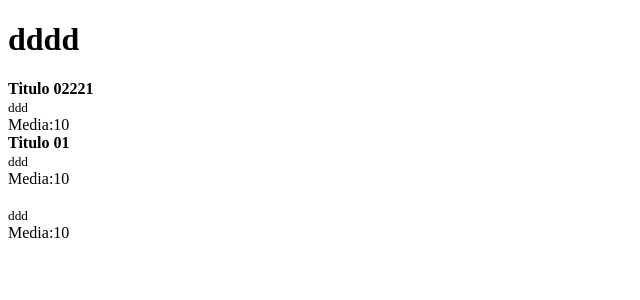
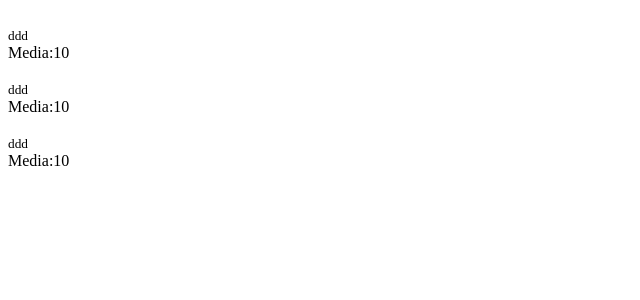
Before and after one commit to PauloJaka/estudos-react, a React app: page / in a window 1280 px wide. Shown: the top 300 px of the page, without its empty margins (0-640 px from the left). Built offline with nearby package versions, Linux system fonts and the light colour scheme.

Commit message:
feacture

```diff
--- a/src/App.js
+++ b/src/App.js
@@ -1,16 +1,28 @@
 import React from "react";
 import Post from "./Post";
+
+const post = [
+    {title: "Title#01" , subtitle: "Sub#01", likes:20},
+    {title: "Title#01" , subtitle: "Sub#01", likes:20},
+    {title: "Title#01" , subtitle: "Sub#01", likes:20}]
+
 
 function App () {
     return (
     <>
-        <h1>dddd</h1>
-        <Post
-        title="Titulo 02221"
-        subtitle ="titulo 02"
-        likes = {20}/>
-        <Post likes = {20} title="Titulo 01" />
-        <Post likes = {20} />
+        {post.map(
+            post => (
+                <Post
+                likes={post.likes}
+                post ={
+                    {
+                        title: post.title,
+                        subtitle:post.subtitle,
+                    }
+                }/>
+            )
+        )}
+
 
     </>
     );
```
